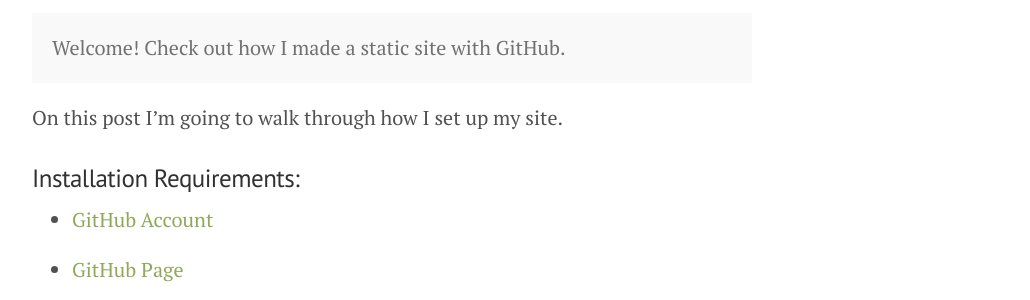
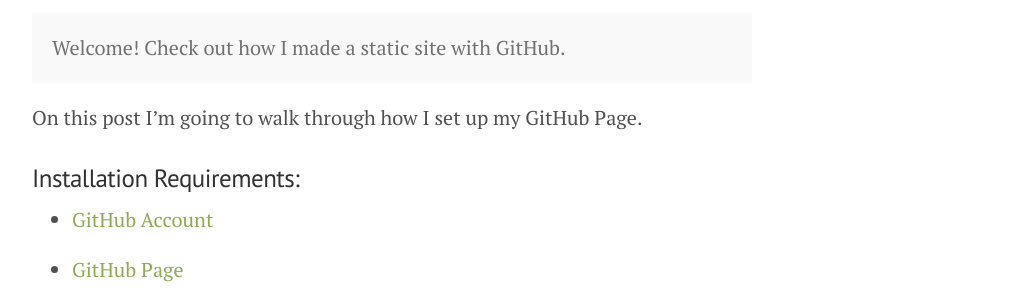
Before and after one commit to indexcosmos/indexcosmos.github.io, a Jekyll site: the page built from _posts/2015-08-28-how-I-made-my-github-page.md, in a window 1280 px wide and 900 px high. Shown: the part 269-569 px from the top of the window, without its empty margins (248-1278 px from the left). Built offline with Jekyll 4.4.1, drawn with Linux system fonts in a browser that asks for light colours; Markdown is read by kramdown in place of the engine named in the settings.

Commit message:
update file

````diff
--- a/_posts/2015-08-28-how-I-made-my-github-page.md
+++ b/_posts/2015-08-28-how-I-made-my-github-page.md
@@ -8,7 +8,7 @@ title: How I made a static blog site on Windows 8.1 with GitHub Pages and Jekyll
 </div>
 
 
-On this post I'm going to walk through how I set up my site.
+On this post I'm going to walk through how I set up my GitHub Page.
 
 ### Installation Requirements:
 
@@ -69,7 +69,6 @@ Then,
 ruby dk.rb install
 ```
 
-
 If a step was missed during the installion process an error message may assist you in debugging the problem.
 
 ### Step 3. Install Gems
````
